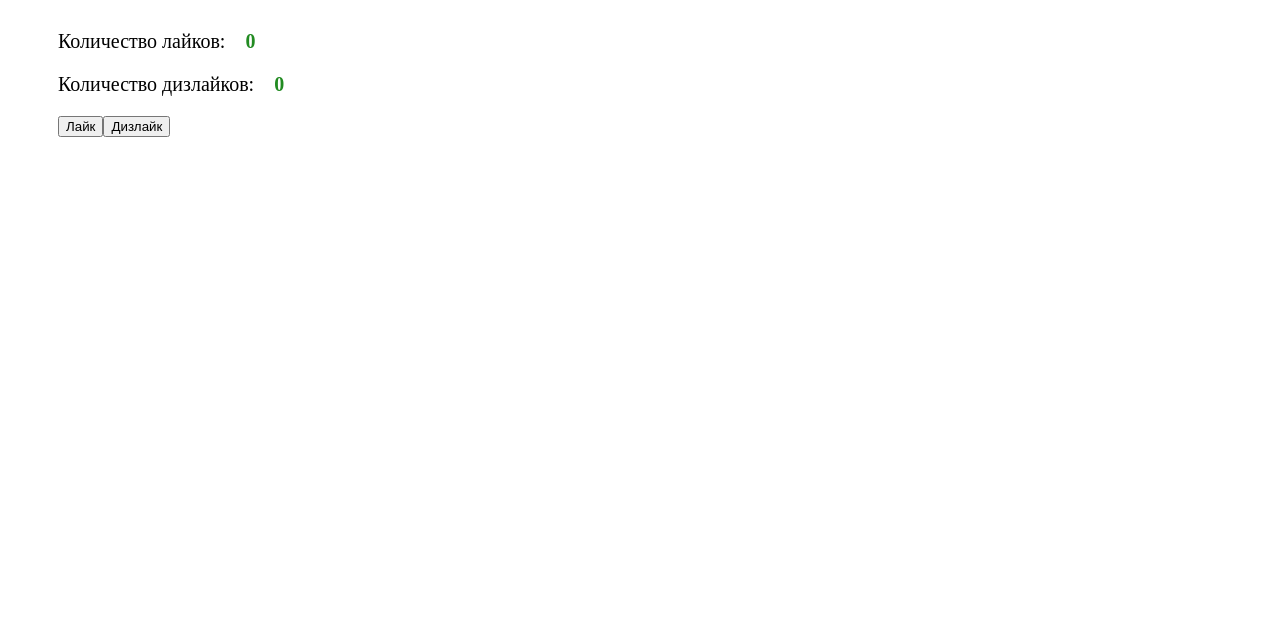
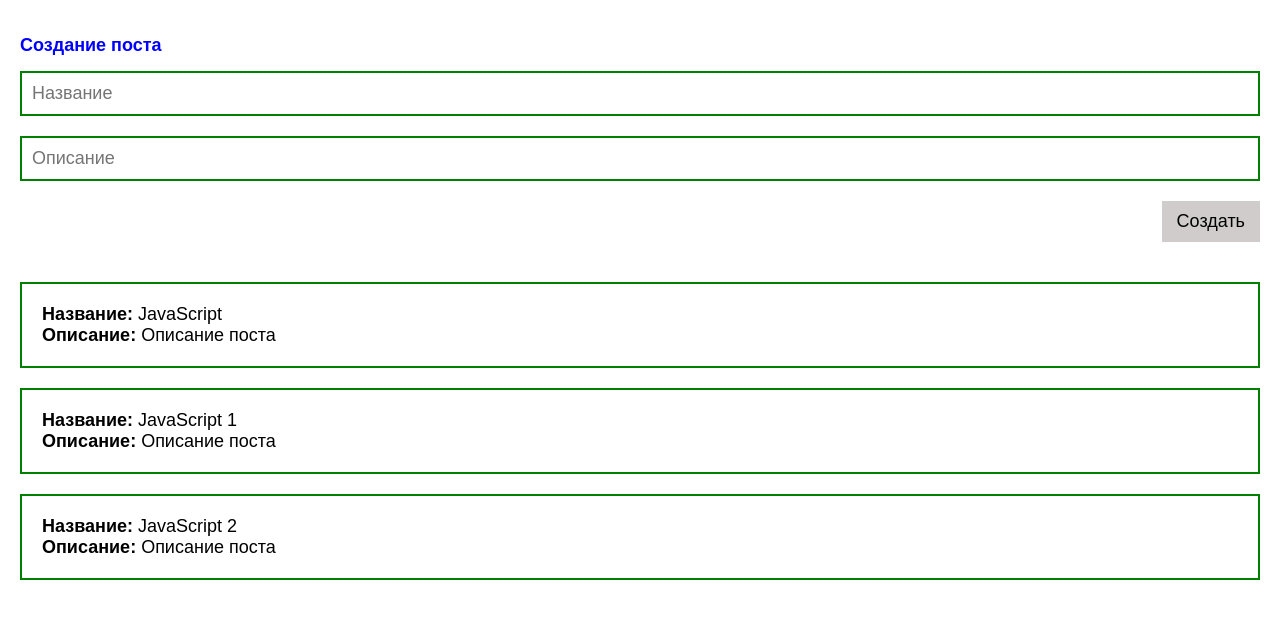
Before and after one commit to petikov-w/vue-c-exm-03, a Vue app: page / in a window 1280 px wide. Shown: the top 618 px of the page. Built offline with nearby package versions, Linux system fonts and the light colour scheme.

Commit message:
commit-100422-1230 - Продолжаю работу с  vue-c-exm-03 в ветке dev-1

```diff
--- a/src/App.vue
+++ b/src/App.vue
@@ -1,21 +1,33 @@
 <template>
   <div>
-    <Like></Like>
+<!--    <Like></Like>-->
+    <Post></Post>
   </div>
 </template>
 
 <script>
 
-import Like from "./components/v-Like"
+// import Like from "./components/v-Like"
+import Post from "./components/v-Post"
 export default {
   name: 'App',
   components: {
-    Like
+    // Like,
+    Post
   }
 }
 </script>
 
 <style>
 #app {
+  padding: 20px;
 }
+* {
+  margin: 0;
+  padding: 0;
+  box-sizing: border-box;
+  font-family: sans-serif;
+  font-size: 18px;
+}
+
 </style>
--- a/src/components/v-Post.vue
+++ b/src/components/v-Post.vue
@@ -1,15 +1,76 @@
 <template>
-  <div class="post">
+  <div>
+    <form @submit.prevent>
+      <h2>Создание поста</h2>
+      <input :value="title" @input="title=$event.target.value" type="text" placeholder="Название">
+      <input :value="body" @input="body=$event.target.value" type="text" placeholder="Описание">
+      <button class="btn" @click="createPost">Создать</button>
+    </form>
+    <div class="post" v-for="post in posts" :key="post.id">
+      <div><strong>Название: </strong>{{ post.title }}</div>
+      <div><strong>Описание: </strong>{{ post.body }}</div>
+    </div>
+  </div>
 
-  </div>
 </template>
 
 <script>
 export default {
-  name: "v-Post"
+  name: "v-Post",
+  data() {
+    return {
+      posts: [
+        {id: 1, title: 'JavaScript', body: 'Описание поста'},
+        {id: 2, title: 'JavaScript 1', body: 'Описание поста'},
+        {id: 3, title: 'JavaScript 2', body: 'Описание поста'},
+      ]
+    }
+  },
+  methods: {
+    createPost() {
+        const newPost = {
+          id: Date.now(),
+          title: this.title,
+          body: this.body
+        }
+        this.posts.push(newPost);
+        this.title = "";
+        this.body = "";
+    }
+  },
 }
 </script>
 
 <style lang="scss" scoped>
+    .post {
+      border: 2px solid green;
+      padding: 20px;
+      margin: 20px 0;
+    }
+    form {
+      display: flex;
+      flex-direction: column;
+      h2 {
+        margin: 15px 0;
+        color: blue;
+      }
+      input {
+        border: 2px solid green;
+        margin-bottom: 20px;
+        padding: 10px;
+      }
+    }
+    .btn {
+      margin-bottom: 20px;
+      padding: 10px 15px;
+      align-self: flex-end;
+      background-color: #d0cccc;
+      border: 0;
+      &:hover {
+        background-color: grey;
+        color: white;
+      }
+     }
+
 
 </style>
```
Also changed, not shown: 1 other file (tests, documents, lock files or other folders).
